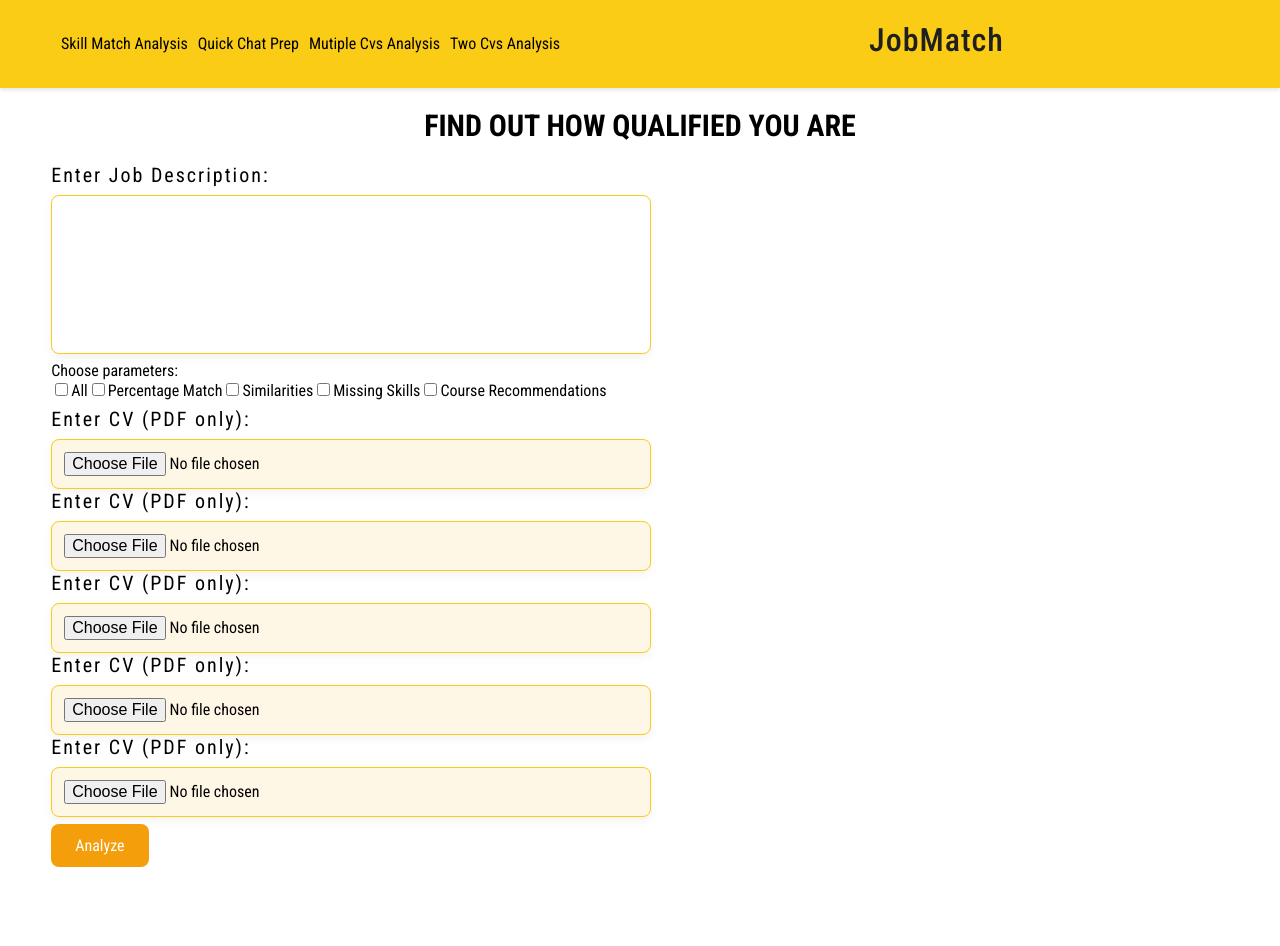
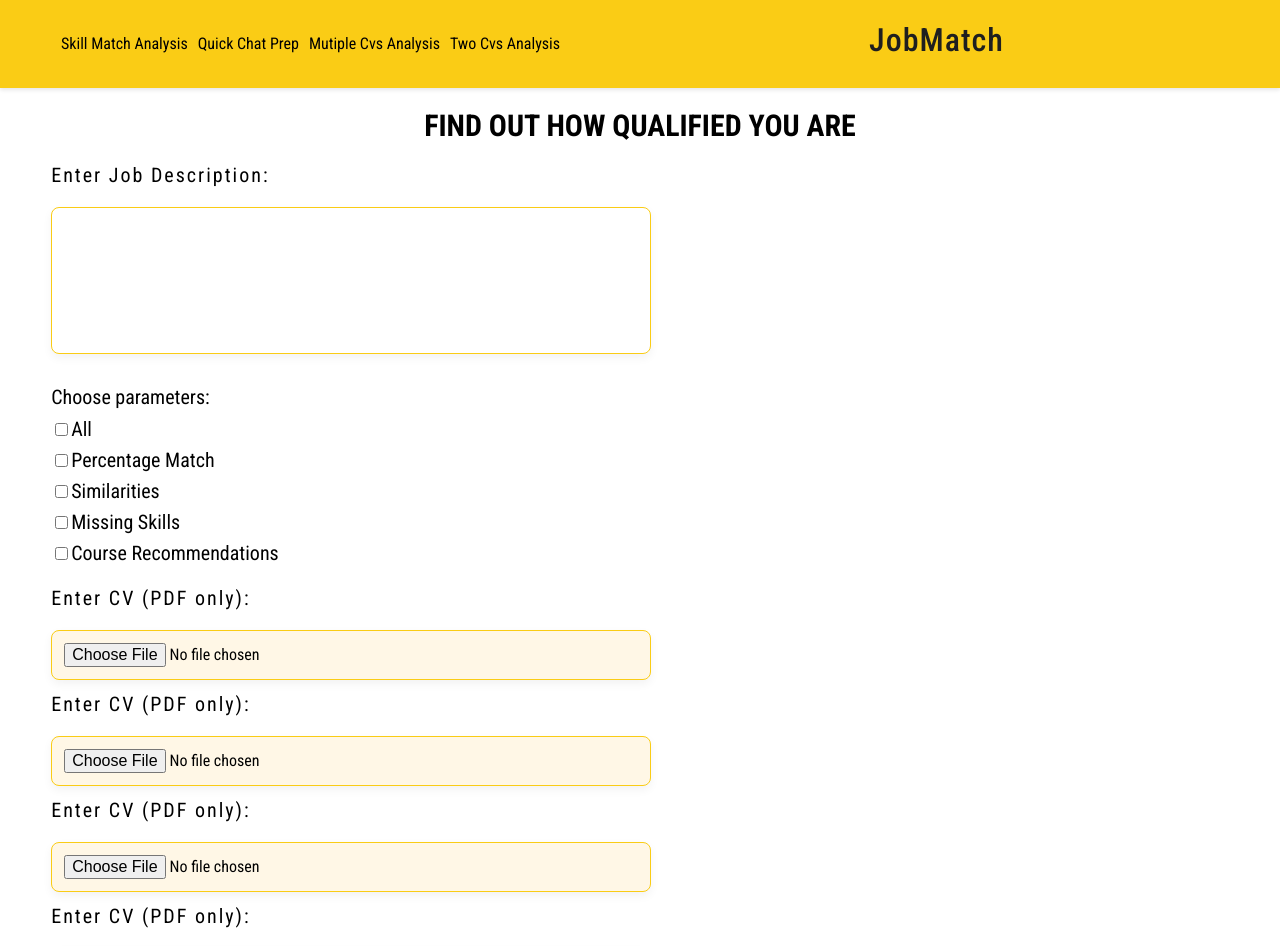
Before and after one commit to KalekyeRaychelle/JobMatch, a React (Create React App) app: page /TwoCvs in a window 1280 px wide. Shown: the top 946 px of the page. Before the commit the page ends 899 px from the top, so only its background shows below. Built offline with nearby package versions, Linux system fonts and the light colour scheme.

Commit message:
Checkbox styles

```diff
--- a/src/styles/ManyCvs.css
+++ b/src/styles/ManyCvs.css
@@ -37,7 +37,6 @@
     max-width: 600px;
     justify-content: space-between;
 }
-
   .CV-card,
   .description {
     flex: 1;
@@ -57,6 +56,8 @@
   textarea {
     padding: 0.75rem;
     font-size: 1rem;
+    margin-top:2%;
+    margin-bottom:2%;
     border-radius: 0.5rem;
     border: 1px solid #ccc;
     box-shadow: 0 4px 10px rgba(0, 0, 0, 0.05);
@@ -71,12 +72,15 @@
     resize: none;
     border: 1px solid #facc15;
   }
-
+  .btnSection{
+    margin-top:10%;
+    margin-bottom:2%;}
   button {
     background-color: #f59e0b;
     color: white;
     padding: 0.75rem 1.5rem;
     font-size: 1rem;
+
     border: none;
     border-radius: 0.5rem;
     cursor: pointer;
@@ -184,3 +188,18 @@
       transform: translateY(-10px);
     }
   }
+  .checkbox-group {
+    display: flex;
+    flex-direction: column;
+    gap: 5px;
+    margin-top: 8px;
+
+  }
+  .parameters{
+    margin-top:2%;
+    margin-bottom:2%;
+  }
+  .parameters label {
+    font-size:20px;
+    margin-bottom:2px;
+  }
```
